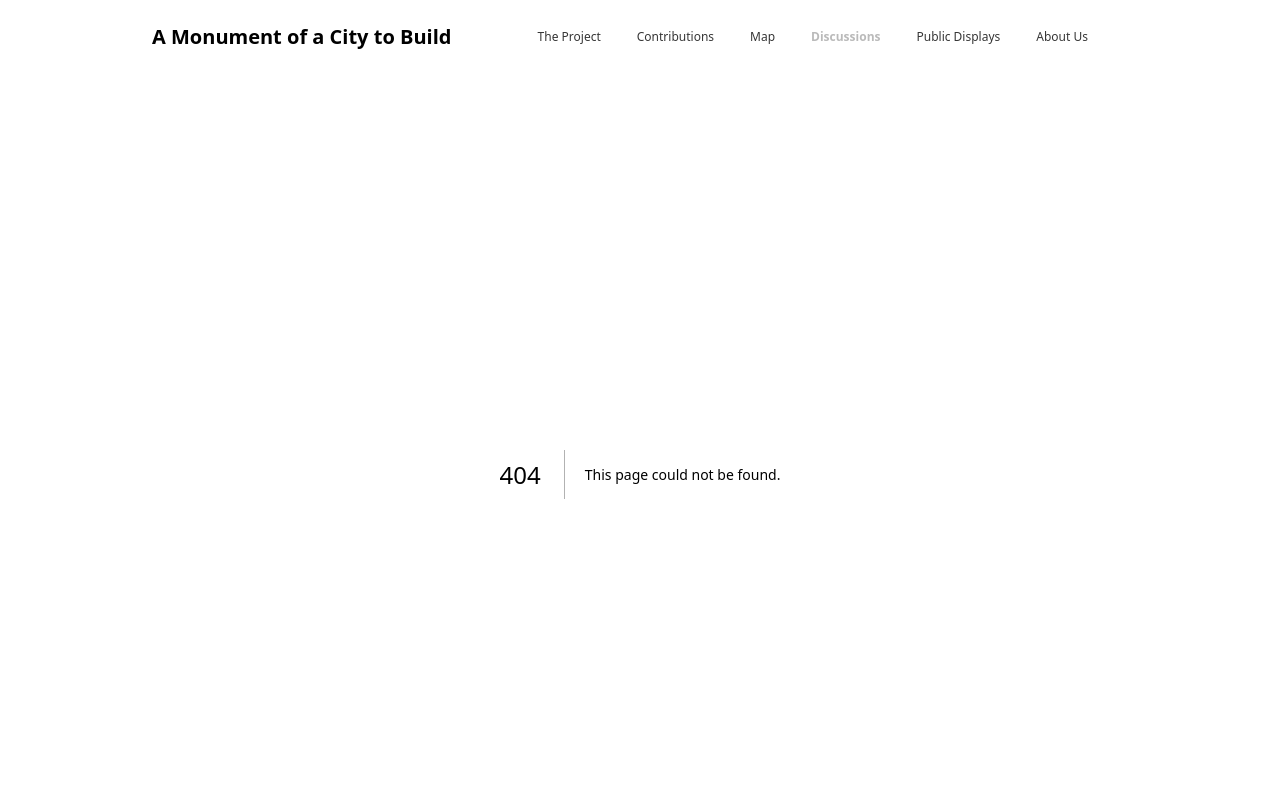
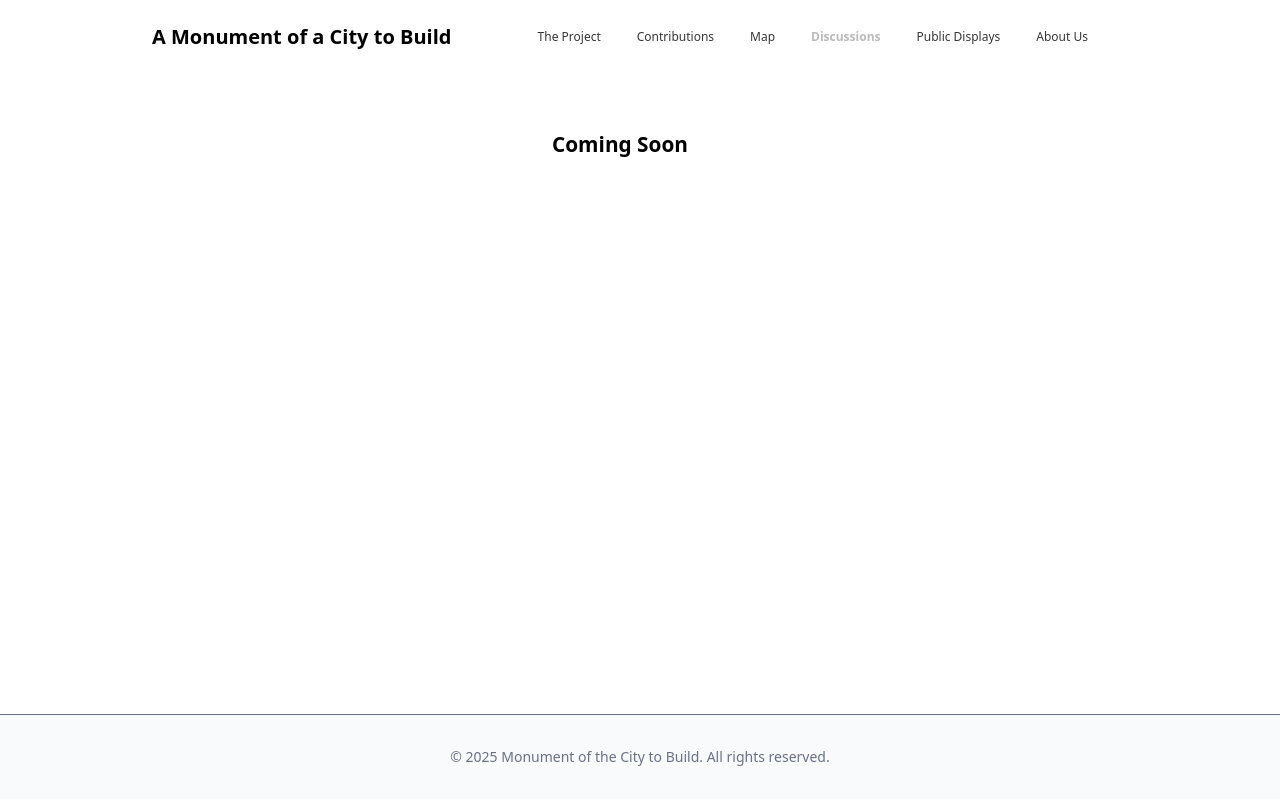
Before and after one commit to negarlatifian/monument, a Next.js app in the folder monument/: page /discussions in a window 1280 px wide. Before the commit this address had no page. Shown: the top 800 px of the page. Built offline with nearby package versions, Linux system fonts and the light colour scheme.

Commit message:
discussion mvp done

```diff
--- /dev/null
+++ b/monument/src/pages/discussions/index.tsx
@@ -0,0 +1,19 @@
+// src/pages/theproject.tsx
+import Head from 'next/head';
+import type { NextPage } from 'next';
+
+const DiscussionsPage: NextPage = () => (
+  <>
+    <Head>
+      <title>The Project Svenska | Monument of the City to Build</title>
+      <meta name='Discussions Page' content='Disscussions page' />
+    </Head>
+    <div className='flex flex-col ml-5 mt-15 mr-15 mb-20'>
+      <section className='flex flex-row text-[1.3rem] font-semibold leading-5 gap-20 mb-15 h-[55vh] justify-center '>
+        <p>Coming Soon</p>
+      </section>
+    </div>
+  </>
+);
+
+export default DiscussionsPage;
```
